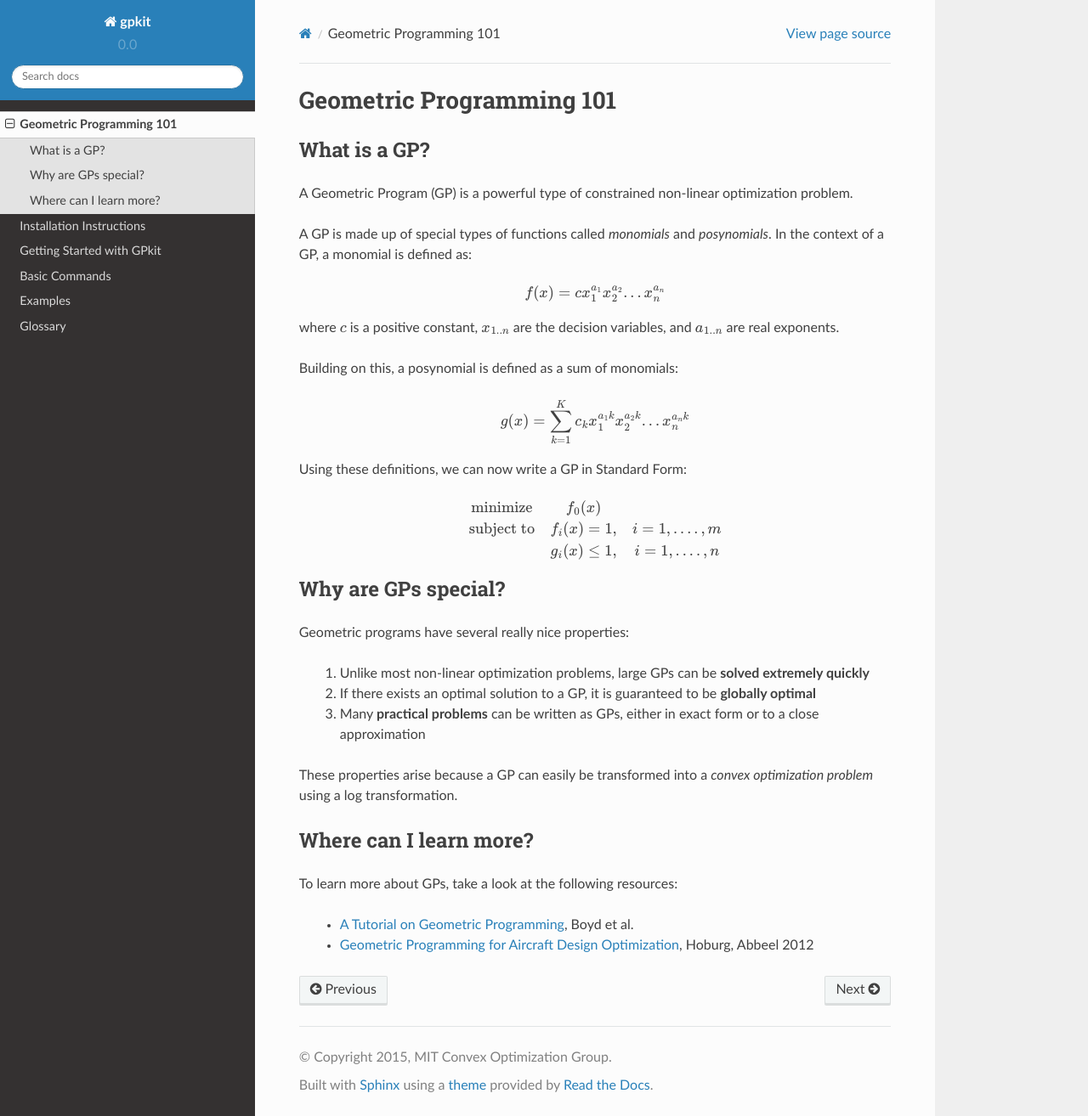
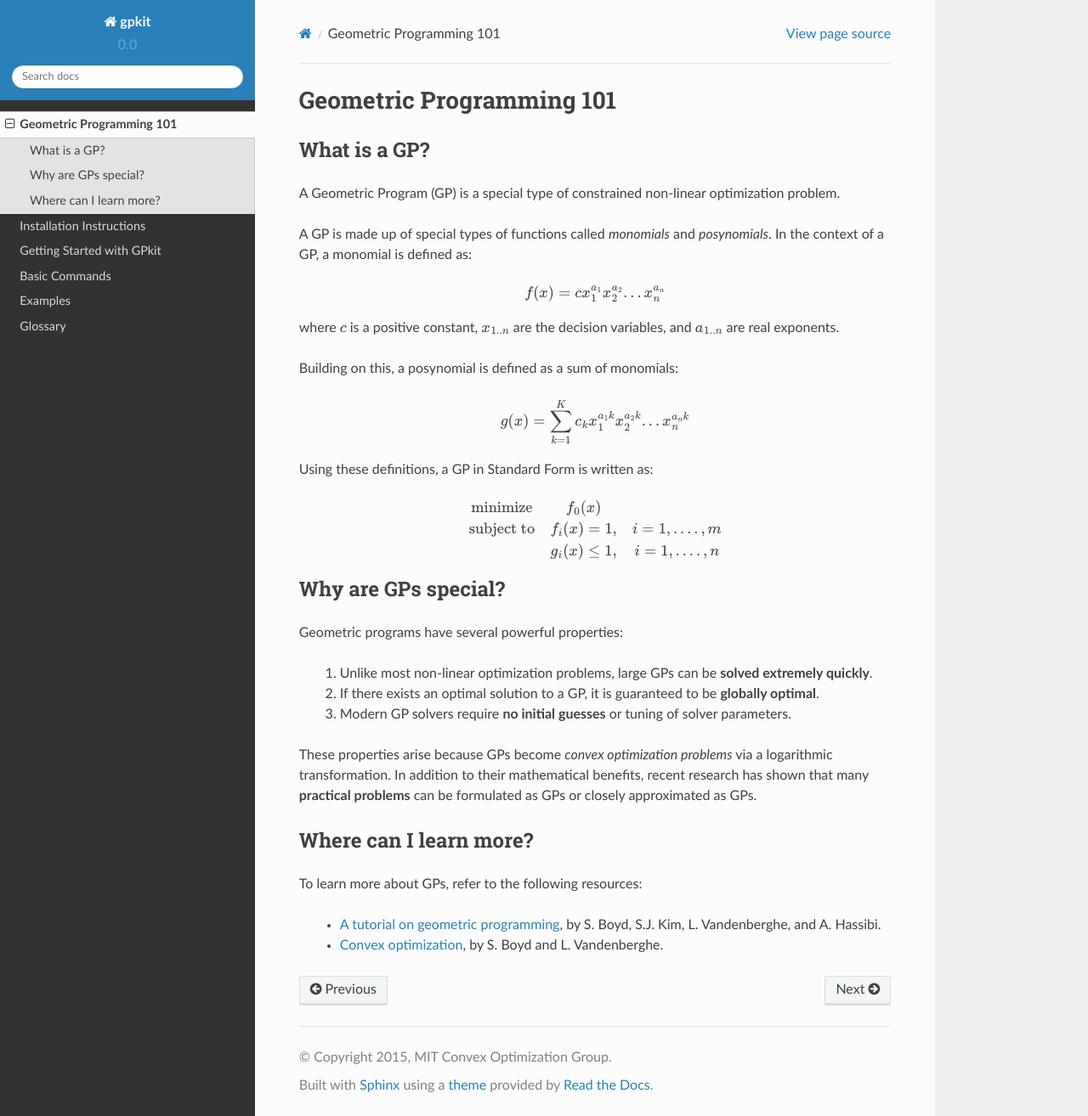
Before and after one commit to convexengineering/gpkit, a Sphinx documentation site: the page built from docs/source/gp101.rst, in a window 1280 px wide and 1314 px high. Shown: the whole window at 85% size. Built offline with Sphinx 7.4.7 and the Read the Docs theme 2.0.0, drawn with Linux system fonts in a browser that asks for light colours; pages that are not in the unit, such as notebooks, are missing from menus.

Commit message:
documentation rewordings

```diff
--- a/docs/source/basiccommands.rst
+++ b/docs/source/basiccommands.rst
@@ -1,7 +1,7 @@
 Basic Commands
 **************
 
-Importing modules
+Importing Modules
 =================
 The first thing to do when using GPkit is to import the classes and modules you will need.
 
--- a/docs/source/examples.rst
+++ b/docs/source/examples.rst
@@ -21,7 +21,7 @@ Water Tank
         :emphasize-lines: 2-4, 6
         :lines: 1-7
 
-iPython Notebook examples
+iPython Notebook Examples
 =========================
 
 Also available on `nbviewer <http://nbviewer.ipython.org/github/convexopt/gpkit/tree/master/docs/source/ipynb/>`_.
--- a/docs/source/gettingstarted.rst
+++ b/docs/source/gettingstarted.rst
@@ -22,7 +22,7 @@ After doing this, your command line will look something like one of the followin
 From here, you can use GPkit commands to formulate and solve geometric programs. To learn how to do this take a look at the `Basic Commands <basiccommands.html>`_.
 
 
-Writing GPkit scripts
+Writing GPkit Scripts
 =====================
 Another way to write and solve GPs is to write a scipt and save it as a .py file. To run this file (e.g. ``myscript.py``), type the following in your command line::
 
--- a/docs/source/gp101.rst
+++ b/docs/source/gp101.rst
@@ -4,7 +4,7 @@ Geometric Programming 101
 What is a GP?
 =============
 
-A Geometric Program (GP) is a powerful type of constrained non-linear optimization problem.
+A Geometric Program (GP) is a special type of constrained non-linear optimization problem.
 
 A GP is made up of special types of functions called *monomials* and *posynomials*. In the context of a GP, a monomial is defined as:
 
@@ -21,7 +21,7 @@ Building on this, a posynomial is defined as a sum of monomials:
    g(x) = \sum_{k=1}^K c_k x_1^{a_1k} x_2^{a_2k} ... x_n^{a_nk}
 
 
-Using these definitions, we can now write a GP in Standard Form:
+Using these definitions, a GP in Standard Form is written as:
 
 .. math:: \begin{array}[lll]\text{}
     \text{minimize} & f_0(x) & \\
@@ -33,18 +33,20 @@ Using these definitions, we can now write a GP in Standard Form:
 Why are GPs special?
 ====================
 
-Geometric programs have several really nice properties:
+Geometric programs have several powerful properties:
 
-    #. Unlike most non-linear optimization problems, large GPs can be **solved extremely quickly**
-    #. If there exists an optimal solution to a GP, it is guaranteed to be **globally optimal**
-    #. Many **practical problems** can be written as GPs, either in exact form or to a close approximation
+    #. Unlike most non-linear optimization problems, large GPs can be **solved extremely quickly**.
+    #. If there exists an optimal solution to a GP, it is guaranteed to be **globally optimal**.
+    #. Modern GP solvers require **no initial guesses** or tuning of solver parameters.
 
-These properties arise because a GP can easily be transformed into a *convex optimization problem* using a log transformation.
+These properties arise because GPs become *convex optimization problems* via a logarithmic transformation. In addition to their mathematical benefits, recent research has shown that many **practical problems** can be formulated as GPs or closely approximated as GPs.
+
 
 Where can I learn more?
 =======================
 
-To learn more about GPs, take a look at the following resources:
+To learn more about GPs, refer to the following resources:
 
-    * `A Tutorial on Geometric Programming <http://stanford.edu/~boyd/papers/pdf/gp_tutorial.pdf>`_,  Boyd et al.
-    * `Geometric Programming for Aircraft Design Optimization <http://www.cs.berkeley.edu/~pabbeel/papers/2012_gp_design.pdf>`_, Hoburg, Abbeel 2012
+    * `A tutorial on geometric programming <http://stanford.edu/~boyd/papers/pdf/gp_tutorial.pdf>`_, by S. Boyd, S.J. Kim, L. Vandenberghe, and A. Hassibi.
+    * `Convex optimization <http://stanford.edu/~boyd/cvxbook/>`_, by S. Boyd and L. Vandenberghe.
+.. * `Geometric Programming for Aircraft Design Optimization <http://web.mit.edu/~whoburg/www/papers/hoburgabbeel2014.pdf>`_, Hoburg, Abbeel 2014
--- a/docs/source/index.rst
+++ b/docs/source/index.rst
@@ -4,7 +4,7 @@ GPkit Documentation
 Welcome!
 
 GPkit is a Python package for defining and manipulating
-GP (geometric programming) models,
+geometric programming (GP) models,
 abstracting away the backend solver.
 Supported solvers are
 `MOSEK <http://mosek.com>`_
--- a/docs/source/installation.rst
+++ b/docs/source/installation.rst
@@ -11,6 +11,7 @@ Mac OS X
   - Install the Python 2.7 version of `Anaconda <http://continuum.io/downloads>`_.
   - If you don't want to install Anaconda, you'll need gcc and pip, and may find sympy, scipy, and iPython Notebook useful.
   - If ``which gcc`` does not return anything, install the `Apple Command Line Tools <https://developer.apple.com/downloads/index.action?=command%20line%20tools>`_.
+  - Optional: create a new conda virtual environment (``conda create -n gpkit anaconda``) and activate it (``source activate gpkit``).
   - Run ``pip install ctypesgen`` in the Terminal.
 
 
```
